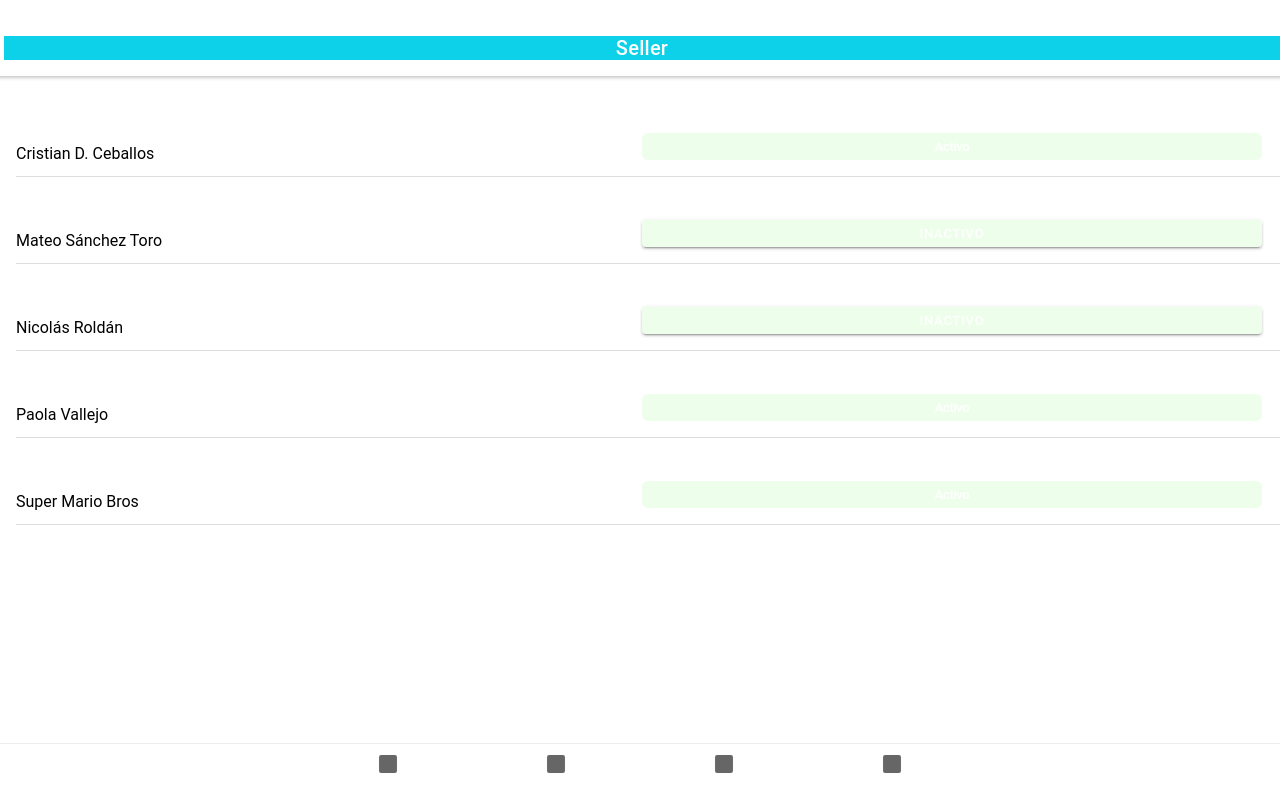
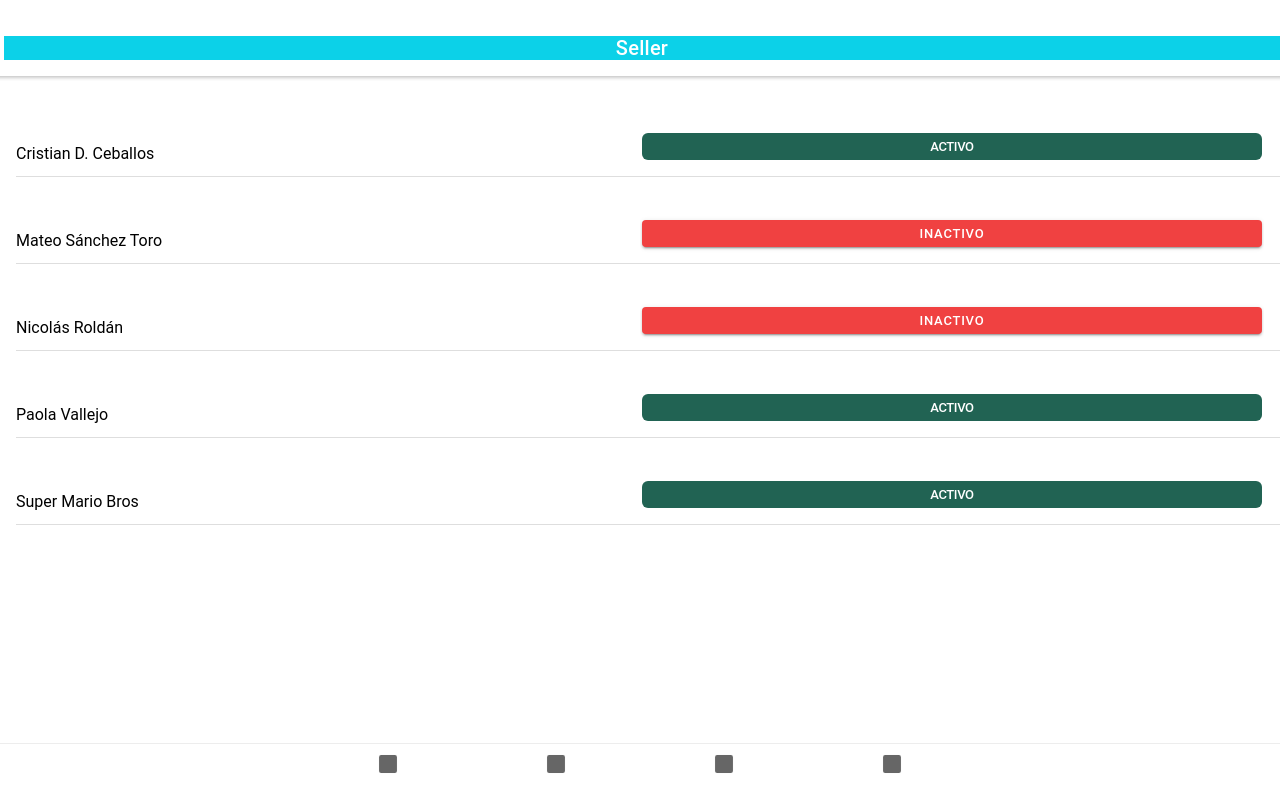
Before and after one commit to cdceballor/Ucommerce, a React (Create React App) app: page /Seller in a window 1280 px wide. Built offline with nearby package versions, Linux system fonts and the light colour scheme.

Commit message:
Colors active and inactive buttons

```diff
--- a/src/components/ActiveBotton.tsx
+++ b/src/components/ActiveBotton.tsx
@@ -17,7 +17,8 @@ const Activo: React.FC = () => {
 
   return (
     <IonContent>
-      <IonButton onClick={() => setShowActionSheet(true)} expand="block" mode ="ios">Activo</IonButton>
+      <IonButton onClick={() => setShowActionSheet(true)} expand="block" mode ="ios" color="tertiary" >ACTIVO</IonButton>
+
       <IonActionSheet
         isOpen={showActionSheet}
         onDidDismiss={() => setShowActionSheet(false)}
@@ -38,6 +39,7 @@ const Activo: React.FC = () => {
         }]}
       >
       </IonActionSheet>
+
     </IonContent>
   );
 }
--- a/src/components/Alert.tsx
+++ b/src/components/Alert.tsx
@@ -7,7 +7,7 @@ const Alert: React.FC = () => {
 
     return (
       <IonContent>
-        <IonButton onClick={() => setInactive(true)} expand="block">Inactivo</IonButton>
+        <IonButton onClick={() => setInactive(true)} expand="block" color="danger">Inactivo</IonButton>
 
         <IonAlert
           isOpen={showInactive}
--- a/src/pages/Products/Products.tsx
+++ b/src/pages/Products/Products.tsx
@@ -1,6 +1,5 @@
 import React from 'react';
 import { IonList, IonItem, IonLabel, IonContent, IonRadioGroup, IonListHeader, IonPage, IonToolbar, IonButtons, IonMenuButton, IonTitle, IonHeader,IonButton } from '@ionic/react';
-import Agenda from '../../components/Agenda';
 
 const availableProducts = [
   'Mango biche',
@@ -33,16 +32,16 @@ const Servidores = () => {
   console.log(availableProducts)
   return (
     <IonContent>
-      {/*-- List of Input Items --*/}
-    <IonButton className="label" expand="full" color="secondary">
-        Products
-    </IonButton>
+      <IonButton className="label" expand="full" color="secondary">
+          Products
+      </IonButton>
       <ProductList/>
     </IonContent>
   );
 }
 
 const ProductList = () => {
+  {/*-- List of Input Items --*/}
   return <IonList>
       <IonRadioGroup slot="start" value="biff">
         <IonListHeader>
```
